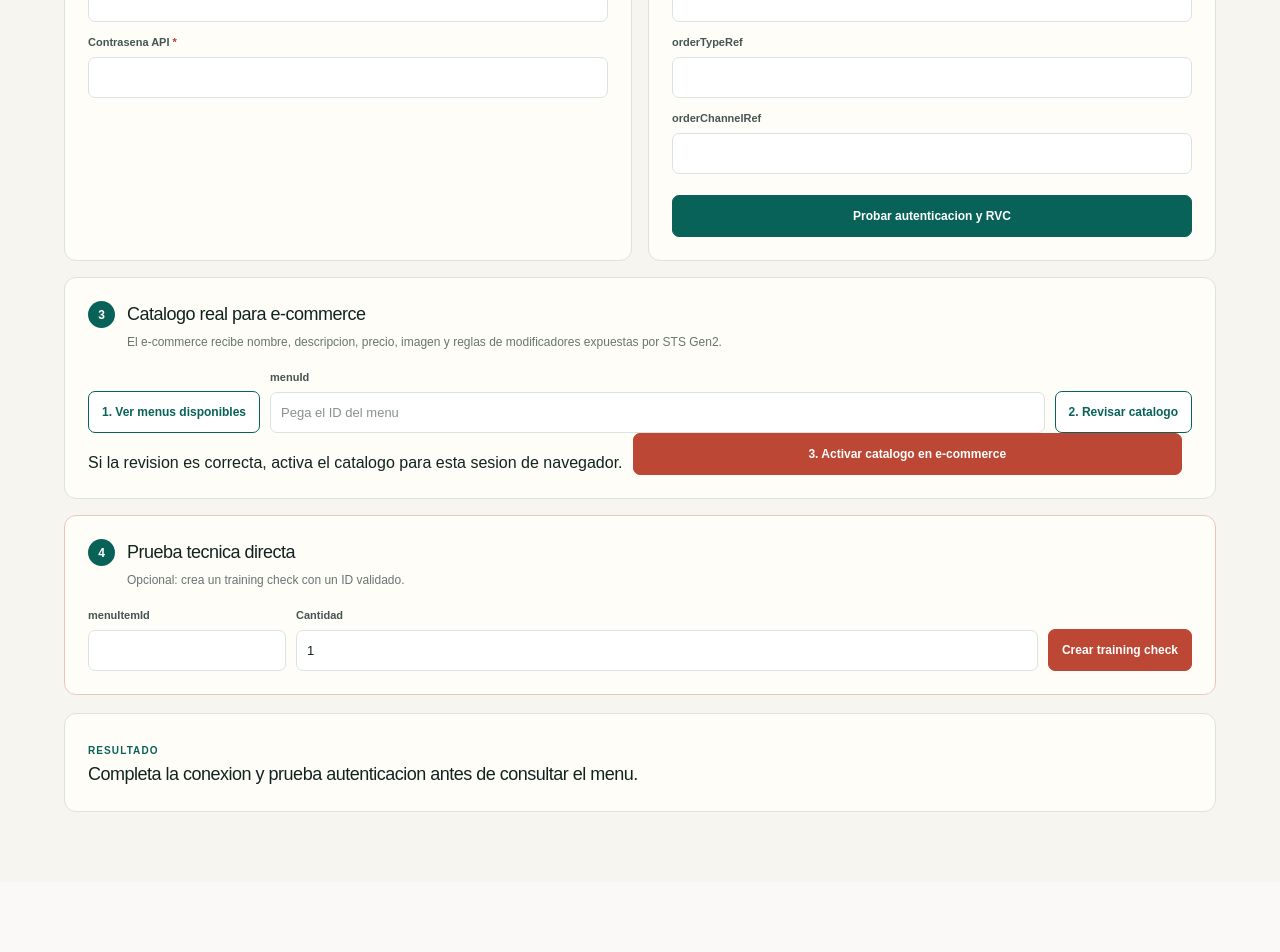
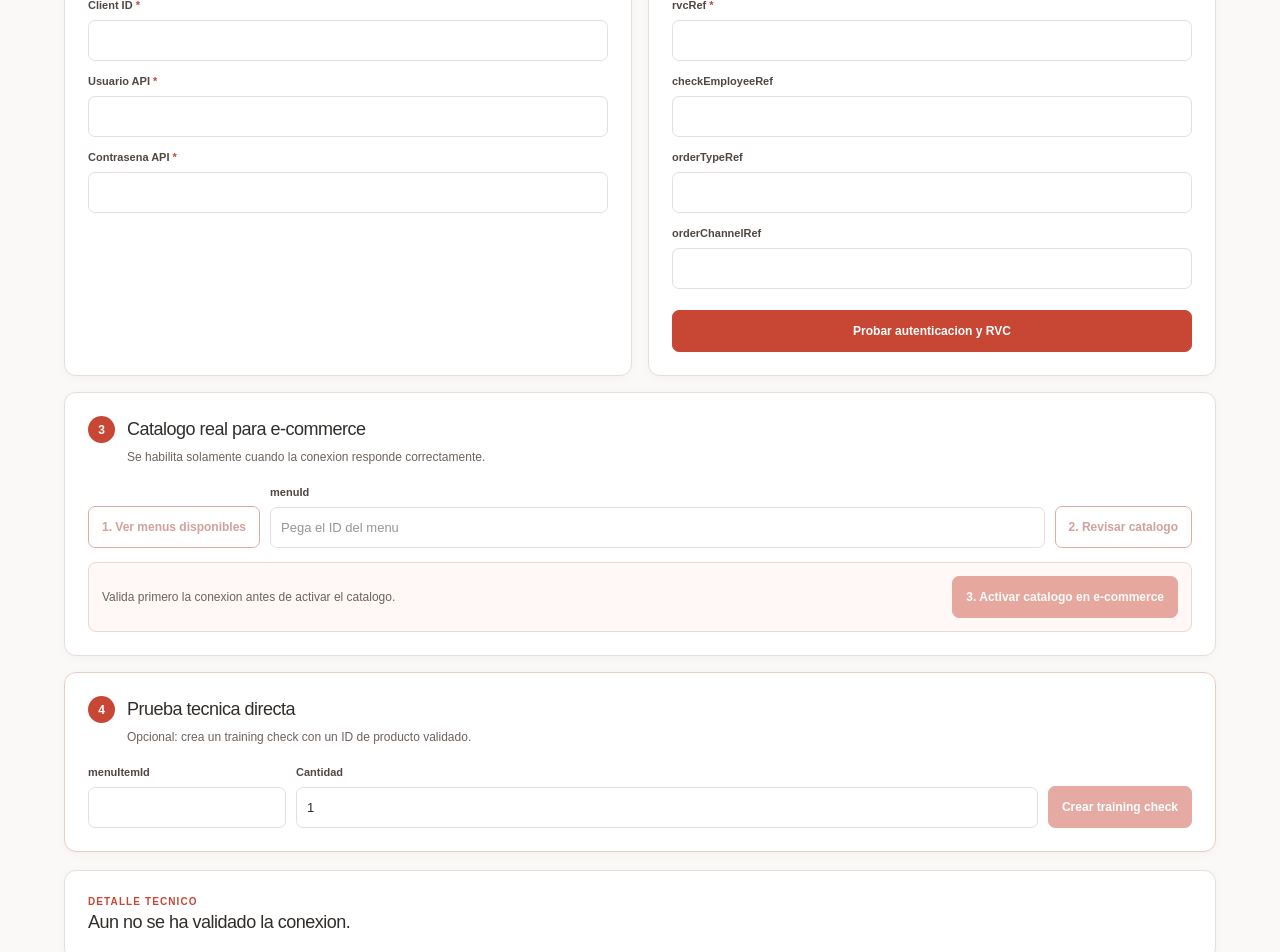
Before and after one commit to quirvir/omniorder-lab, a Next.js app: page /admin in a window 1280 px wide. Shown: the part 600-1552 px from the top of the page. Before the commit the page ends 1482 px from the top, so only its background shows below. Built offline with nearby package versions, Linux system fonts and the light colour scheme.

Commit message:
feat: add connection health status to Simphony admin

```diff
--- a/app/admin/page.tsx
+++ b/app/admin/page.tsx
@@ -4,22 +4,26 @@ import Link from "next/link";
 import { FormEvent, useState } from "react";
 import "./simphony-admin.css";
 
-type Config = Record<"apiBaseUrl"|"oidcBaseUrl"|"clientId"|"username"|"password"|"orgShortName"|"locRef"|"rvcRef"|"employeeRef"|"orderTypeRef"|"orderChannelRef"|"menuId"|"menuItemId"|"quantity", string>;
-type Action = "test"|"menuSummary"|"menu"|"trainingCheck"|"activateMenu";
-const initial:Config = { apiBaseUrl:"", oidcBaseUrl:"", clientId:"", username:"", password:"", orgShortName:"", locRef:"", rvcRef:"", employeeRef:"", orderTypeRef:"", orderChannelRef:"", menuId:"", menuItemId:"", quantity:"1" };
+type Config=Record<"apiBaseUrl"|"oidcBaseUrl"|"clientId"|"username"|"password"|"orgShortName"|"locRef"|"rvcRef"|"employeeRef"|"orderTypeRef"|"orderChannelRef"|"menuId"|"menuItemId"|"quantity",string>;
+type Action="test"|"menuSummary"|"menu"|"trainingCheck"|"activateMenu";
+type Status="pending"|"testing"|"connected"|"error";
+const initial:Config={apiBaseUrl:"",oidcBaseUrl:"",clientId:"",username:"",password:"",orgShortName:"",locRef:"",rvcRef:"",employeeRef:"",orderTypeRef:"",orderChannelRef:"",menuId:"",menuItemId:"",quantity:"1"};
 
-export default function SimphonyAdmin() {
-  const [config,setConfig] = useState<Config>(initial); const [result,setResult] = useState<unknown>(null); const [message,setMessage] = useState("Completa la conexion y prueba autenticacion antes de consultar el menu."); const [busy,setBusy] = useState<Action|null>(null);
-  const update=(key:keyof Config,value:string)=>setConfig(current=>({...current,[key]:value}));
-  async function run(action:Action) { setBusy(action); setResult(null); setMessage("Conectando con Simphony..."); try { const response=await fetch("/api/simphony",{method:"POST",headers:{"Content-Type":"application/json"},body:JSON.stringify({action,config})}); const data=await response.json(); if(action==="activateMenu"&&data.ok&&data.sessionId) sessionStorage.setItem("omniorder.simphonySession",data.sessionId); setResult(data); setMessage(data.message || "Operacion completada."); } catch {setMessage("No fue posible comunicarse con el servidor local del lab.");} finally {setBusy(null);} }
-  function submit(event:FormEvent){event.preventDefault();void run("test");}
-  return <main className="admin-shell"><header className="admin-header"><Link href="/" className="back">← Volver al e-commerce</Link><div><span className="admin-kicker">CONFIGURACION LOCAL</span><h1>Admin de Simphony STS Gen 2</h1></div><span className="local-only">● Solo sesion actual</span></header>
-    <section className="admin-intro"><b>Las credenciales no se guardan ni se suben a Git.</b><span>Se conservan solamente en la memoria del servidor local mientras la sesion del catalogo este activa.</span></section>
-    <form onSubmit={submit} className="admin-grid"><section className="admin-card"><Title n="1" title="Conexion OIDC" text="Valores de EMC: Services URL y OpenID Provider."/><Field label="STS Gen2 Services URL" value={config.apiBaseUrl} onChange={v=>update("apiBaseUrl",v)} placeholder="https://.../api/v2" required/><Field label="OpenID Provider URL" value={config.oidcBaseUrl} onChange={v=>update("oidcBaseUrl",v)} placeholder="https://.../oidc-provider/v1" required/><Field label="Client ID" value={config.clientId} onChange={v=>update("clientId",v)} required/><Field label="Usuario API" value={config.username} onChange={v=>update("username",v)} required/><Field label="Contrasena API" type="password" value={config.password} onChange={v=>update("password",v)} required/></section>
-      <section className="admin-card"><Title n="2" title="Contexto de tu lab" text="Donde Simphony debe crear el training check."/><Field label="orgShortName" value={config.orgShortName} onChange={v=>update("orgShortName",v.toLowerCase())} required/><Field label="locRef" value={config.locRef} onChange={v=>update("locRef",v.toLowerCase())} required/><Field label="rvcRef" type="number" value={config.rvcRef} onChange={v=>update("rvcRef",v)} required/><Field label="checkEmployeeRef" type="number" value={config.employeeRef} onChange={v=>update("employeeRef",v)}/><Field label="orderTypeRef" type="number" value={config.orderTypeRef} onChange={v=>update("orderTypeRef",v)}/><Field label="orderChannelRef" type="number" value={config.orderChannelRef} onChange={v=>update("orderChannelRef",v)}/><button disabled={busy!==null} className="test-button" type="submit">{busy==="test"?"Probando...":"Probar autenticacion y RVC"}</button></section>
-      <section className="admin-card wide"><Title n="3" title="Catalogo real para e-commerce" text="El e-commerce recibe nombre, descripcion, precio, imagen y reglas de modificadores expuestas por STS Gen2."/><div className="inline-actions"><button type="button" onClick={()=>void run("menuSummary")} disabled={busy!==null}>1. Ver menus disponibles</button><Field label="menuId" value={config.menuId} onChange={v=>update("menuId",v)} placeholder="Pega el ID del menu"/><button type="button" onClick={()=>void run("menu")} disabled={busy!==null}>2. Revisar catalogo</button></div><div className="inline-actions activate-menu"><span>Si la revision es correcta, activa el catalogo para esta sesion de navegador.</span><button type="button" className="post-button" onClick={()=>void run("activateMenu")} disabled={busy!==null||!config.menuId}>{busy==="activateMenu"?"Activando...":"3. Activar catalogo en e-commerce"}</button></div></section>
-      <section className="admin-card wide danger"><Title n="4" title="Prueba tecnica directa" text="Opcional: crea un training check con un ID validado."/><div className="inline-actions"><Field label="menuItemId" type="number" value={config.menuItemId} onChange={v=>update("menuItemId",v)}/><Field label="Cantidad" type="number" value={config.quantity} onChange={v=>update("quantity",v)}/><button type="button" className="post-button" onClick={()=>void run("trainingCheck")} disabled={busy!==null||!config.menuItemId}>Crear training check</button></div></section></form>
-    <section className="result-card"><span className="admin-kicker">RESULTADO</span><h2>{message}</h2>{result&&<pre>{JSON.stringify(result,null,2)}</pre>}</section></main>;
+export default function SimphonyAdmin(){
+ const [config,setConfig]=useState<Config>(initial);const [status,setStatus]=useState<Status>("pending");const [message,setMessage]=useState("Aun no se ha validado la conexion.");const [result,setResult]=useState<unknown>(null);const [busy,setBusy]=useState<Action|null>(null);const [lastValidated,setLastValidated]=useState<string>();const [elapsed,setElapsed]=useState<number>();
+ const update=(key:keyof Config,value:string)=>setConfig(current=>({...current,[key]:key==="apiBaseUrl"||key==="oidcBaseUrl"?extractUrl(value):value}));
+ async function run(action:Action){const started=performance.now();setBusy(action);setResult(null);if(action==="test"){setStatus("testing");setMessage("Autenticando y validando el Revenue Center...");}else setMessage("Ejecutando operacion con Simphony...");try{const response=await fetch("/api/simphony",{method:"POST",headers:{"Content-Type":"application/json"},body:JSON.stringify({action,config})});const data=await response.json();const milliseconds=Math.round(performance.now()-started);setElapsed(milliseconds);setResult(data);setMessage(data.message||"Operacion completada.");if(action==="test"){if(data.ok){setStatus("connected");setLastValidated(new Date().toLocaleTimeString());}else setStatus("error");}if(action==="activateMenu"&&data.ok&&data.sessionId)sessionStorage.setItem("omniorder.simphonySession",data.sessionId);}catch{setMessage("No fue posible comunicarse con el servidor local del lab.");if(action==="test")setStatus("error");}finally{setBusy(null);}}
+ function submit(event:FormEvent){event.preventDefault();void run("test");}
+ const locked=status!=="connected"||busy!==null;
+ return <main className="admin-shell"><header className="admin-header"><Link href="/" className="back">← Volver al e-commerce</Link><div><span className="admin-kicker">CONFIGURACION LOCAL</span><h1>Admin de Simphony STS Gen 2</h1></div><span className="local-only">Solo sesion actual</span></header>
+ <section className="connection-banner"><div className={`connection-icon ${status}`}>{status==="connected"?"✓":status==="error"?"!":"○"}</div><div><span className="admin-kicker">ESTADO DE CONEXION</span><h2>{status==="connected"?"Conexion validada con Simphony":status==="testing"?"Validando conexion...":status==="error"?"Conexion no validada":"Pendiente de validacion"}</h2><p>{message}</p></div><dl><div><dt>Ultima validacion</dt><dd>{lastValidated||"Sin ejecutar"}</dd></div><div><dt>Tiempo de respuesta</dt><dd>{elapsed!==undefined?`${elapsed} ms`:"—"}</dd></div><div><dt>Catalogo</dt><dd>{status==="connected"?"Listo para sincronizar":"Bloqueado"}</dd></div></dl></section>
+ <section className="admin-intro"><b>Las credenciales no se guardan ni se suben a Git.</b><span>Esta pantalla valida autenticacion, acceso al RVC y tiempo de respuesta antes de permitir sincronizar el menu.</span></section>
+ <form onSubmit={submit} className="admin-grid"><section className="admin-card"><Title n="1" title="Conexion OIDC" text="Copia los dos valores exactos desde EMC, sin la etiqueta del campo."/><Field label="STS Gen2 Services URL" value={config.apiBaseUrl} onChange={v=>update("apiBaseUrl",v)} placeholder="https://mtu6-sts.oraclecloud.com/api/v1" required/><Field label="OpenID Provider URL" value={config.oidcBaseUrl} onChange={v=>update("oidcBaseUrl",v)} placeholder="https://mtu6-ohra.idm.oracleindustry.com/oidc-provider/" required/><Field label="Client ID" value={config.clientId} onChange={v=>update("clientId",v)} required/><Field label="Usuario API" value={config.username} onChange={v=>update("username",v)} required/><Field label="Contrasena API" type="password" value={config.password} onChange={v=>update("password",v)} required/></section>
+ <section className="admin-card"><Title n="2" title="Contexto de tu lab" text="Identifica el destino operativo de las ordenes."/><Field label="orgShortName" value={config.orgShortName} onChange={v=>update("orgShortName",v.toLowerCase())} required/><Field label="locRef" value={config.locRef} onChange={v=>update("locRef",v.toLowerCase())} required/><Field label="rvcRef" type="number" value={config.rvcRef} onChange={v=>update("rvcRef",v)} required/><Field label="checkEmployeeRef" type="number" value={config.employeeRef} onChange={v=>update("employeeRef",v)}/><Field label="orderTypeRef" type="number" value={config.orderTypeRef} onChange={v=>update("orderTypeRef",v)}/><Field label="orderChannelRef" type="number" value={config.orderChannelRef} onChange={v=>update("orderChannelRef",v)}/><button disabled={busy!==null} className="test-button" type="submit">{busy==="test"?"Validando...":"Probar autenticacion y RVC"}</button></section>
+ <section className="admin-card wide"><Title n="3" title="Catalogo real para e-commerce" text="Se habilita solamente cuando la conexion responde correctamente."/><div className="inline-actions"><button type="button" onClick={()=>void run("menuSummary")} disabled={locked}>1. Ver menus disponibles</button><Field label="menuId" value={config.menuId} onChange={v=>update("menuId",v)} placeholder="Pega el ID del menu"/><button type="button" onClick={()=>void run("menu")} disabled={locked}>2. Revisar catalogo</button></div><div className="activate-menu"><span>{locked?"Valida primero la conexion antes de activar el catalogo.":"La conexion esta validada. Activa el menu para esta sesion de navegador."}</span><button type="button" className="post-button" onClick={()=>void run("activateMenu")} disabled={locked||!config.menuId}>{busy==="activateMenu"?"Activando...":"3. Activar catalogo en e-commerce"}</button></div></section>
+ <section className="admin-card wide danger"><Title n="4" title="Prueba tecnica directa" text="Opcional: crea un training check con un ID de producto validado."/><div className="inline-actions"><Field label="menuItemId" type="number" value={config.menuItemId} onChange={v=>update("menuItemId",v)}/><Field label="Cantidad" type="number" value={config.quantity} onChange={v=>update("quantity",v)}/><button type="button" className="post-button" onClick={()=>void run("trainingCheck")} disabled={locked||!config.menuItemId}>Crear training check</button></div></section></form>
+ <section className="result-card"><div><span className="admin-kicker">DETALLE TECNICO</span><h2>{message}</h2></div>{result&&<details><summary>Ver respuesta de Simphony</summary><pre>{JSON.stringify(result,null,2)}</pre></details>}</section></main>;
 }
+function extractUrl(value:string){return value.match(/https?:\/\/[^\s]+/)?.[0]||value;}
 function Title({n,title,text}:{n:string;title:string;text:string}){return <div className="card-title"><span>{n}</span><div><h2>{title}</h2><p>{text}</p></div></div>;}
 function Field({label,type="text",value,onChange,placeholder,required}:{label:string;type?:string;value:string;onChange:(value:string)=>void;placeholder?:string;required?:boolean}){return <label className="field"><span>{label}{required&&<b> *</b>}</span><input type={type} value={value} onChange={e=>onChange(e.target.value)} placeholder={placeholder} required={required}/></label>;}
```
Also changed, not shown: app/admin/simphony-admin.css.
